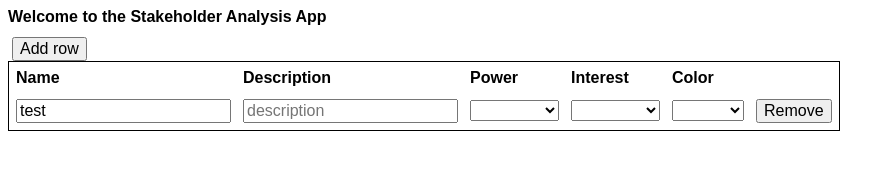
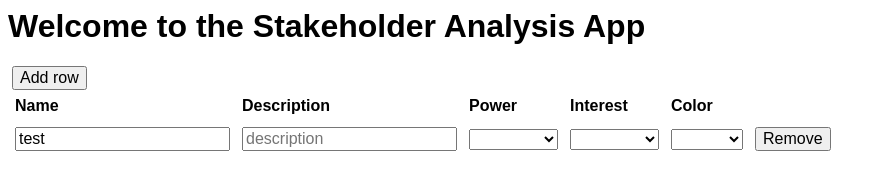
Before and after one commit to papanito/stakeholder-analysis, a plain HTML site: page index.html in a window 1280 px wide. Shown: the whole page, without its empty margins (0-895 px from the left). Drawn offline with nearby package versions, Linux system fonts and the light colour scheme.

Commit message:
Added h1 and removed table border

```diff
--- a/main.css
+++ b/main.css
@@ -1,6 +1,11 @@
 *  {
     font-family: Arial, Helvetica, sans-serif;
     font-size: 1em;
+}
+
+h1 {
+    font-size: 2em;
+    font-weight: bolder;
 }
 
 div.stakeholderlist {
@@ -8,9 +13,6 @@ div.stakeholderlist {
     padding: 5px;
 }
 
-table {
-    border: 1px black solid;
-}
 thead {
     font-weight: bolder;
 }
```
